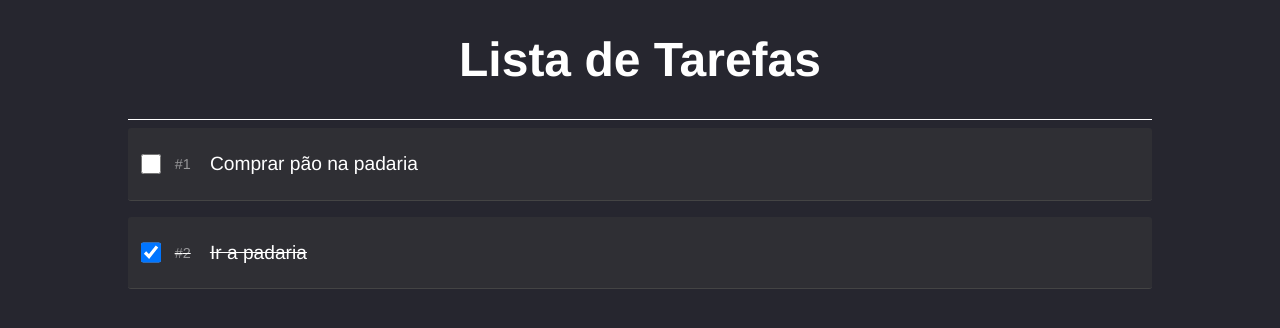
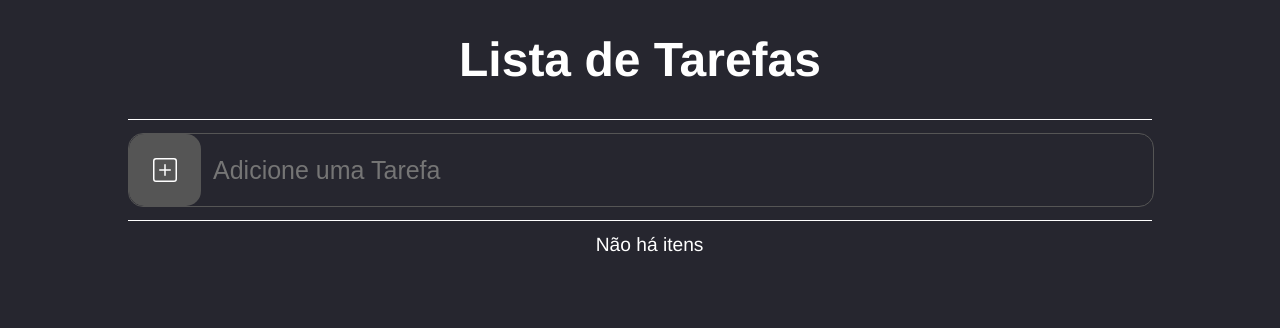
Before and after one commit to Hiemer23/TS-TodoList, a React (Vite) app: page / in a window 1280 px wide. Shown: the top 328 px of the page. Built offline with nearby package versions, Linux system fonts and the light colour scheme.

Commit message:
Add task e delete task criado

```diff
--- a/package.json
+++ b/package.json
@@ -10,7 +10,8 @@
   },
   "dependencies": {
     "react": "^18.2.0",
-    "react-dom": "^18.2.0"
+    "react-dom": "^18.2.0",
+    "react-icons": "^4.7.1"
   },
   "devDependencies": {
     "@types/react": "^18.0.26",
--- /dev/null
+++ b/src/components/Add_Task.tsx
@@ -0,0 +1,35 @@
+import { BsPlusSquare } from 'react-icons/bs'
+
+import { useState } from 'react'
+
+import style from '../styles/Add_Task.module.css'
+
+type Props = {
+  handle_Add_Task: (taskName: string) => void
+}
+
+function Add_Task({ handle_Add_Task }: Props) {
+
+  const [inputText, setInputText] = useState('')
+
+
+  const handleInput = (e: any) => {
+    e.preventDefault()
+    handle_Add_Task(inputText)
+    setInputText('')
+  }
+
+  return (
+    <form className={style.input_container} onSubmit={e => handleInput(e)}>
+      <button><BsPlusSquare /></button>
+      <input className={style.input}
+        type="text"
+        placeholder='Adicione uma Tarefa'
+        value={inputText}
+        onChange={e => setInputText(e.target.value)}
+      />
+    </form>
+  )
+}
+
+export default Add_Task
--- a/src/components/ItemLista.tsx
+++ b/src/components/ItemLista.tsx
@@ -2,24 +2,40 @@ import { useState } from 'react'
 
 import { Item } from '../../types/Item'
 
+import { BsFillTrashFill } from 'react-icons/bs'
+
 type Props = {
-    item: Item
+    item: Item,
+    handle_done_task: (id_task: number) => void,
+    remove_task: (id_task: number) => void
 }
 
 import style from '../styles/Lista.module.css'
 
-function ItemLista({ item }: Props) {
+function ItemLista({ item, handle_done_task, remove_task }: Props) {
 
     const [isChecked, setIsChecked] = useState(item.done)
 
+    const handleCheck = (e: any) => {
+        setIsChecked(e.target.checked)
+        handle_done_task(item.id)
+        //console.log("clicou")
+    }
+
+    const handleDelete = (e: any) => {
+        e.preventDefault()
+        remove_task(item.id)
+    }
+
     return (
-        <div className={isChecked ? style.card_done:style.card} key={item.id}>
+        <div className={isChecked ? style.card_done : style.card} key={item.id}>
             <input type='checkbox'
                 checked={isChecked}
-                onChange={e => setIsChecked(e.target.checked)}
+                onChange={handleCheck}
             ></input>
             <p className={style.id}>#{item.id}</p>
             <p className={style.name}>{item.name}</p>
+            <button onClick={e => handleDelete(e)}><BsFillTrashFill /></button>
         </div>
     )
 }
--- a/src/components/Lista.tsx
+++ b/src/components/Lista.tsx
@@ -1,4 +1,5 @@
 import ItemLista from './ItemLista'
+import Add_Task from './Add_Task'
 
 import { useState } from 'react'
 
@@ -8,25 +9,49 @@ import style from '../styles/Lista.module.css'
 
 function Lista() {
 
-    const [list, setList] = useState<Item[]>([
-        {
-            id: 1,
-            name: "Comprar pão na padaria",
-            done: false,
-        }, {
-            id: 2,
-            name: "Ir a padaria",
-            done: true,
-        },
-    ])
+    const [list, setList] = useState<Item[]>([])
+
+    const handle_Add_Task = (taskName: string) => {
+        let newList = [...list]
+        newList.push({
+            id: list.length + 1,
+            name: taskName,
+            done: false
+        })
+        setList(newList)
+    }
+
+    const handle_done_task = (id_task: number) => {
+        let newList = [...list]
+        newList.map(list_item => {
+            if (list_item.id == id_task) {
+                list_item.done = !list_item.done
+            }
+        })
+        setList(newList)
+        //console.log(newList)
+    }
+
+    const remove_task = (id_task: number) => {
+        let newList = [...list]
+        newList = newList.filter(list_item => list_item.id !== id_task)
+        setList(newList)
+    }
 
     return (
-        <div className={style.container}>
-            {list.length > 0 ? list.map(item => (
-                <ItemLista item={item}></ItemLista>
-            )) :
-                <h1 className={style.name}>Não há itens</h1>}
-        </div>
+        <>
+            <div className={style.container}>
+                <Add_Task handle_Add_Task={handle_Add_Task} />
+            </div>
+            <div className={style.container}>
+                {list.length > 0 ? list.map(item => (
+                    <ItemLista item={item}
+                        handle_done_task={handle_done_task}
+                        remove_task={remove_task}></ItemLista>
+                )) :
+                    <h1 className={style.name}>Não há itens</h1>}
+            </div>
+        </>
     )
 }
 
--- /dev/null
+++ b/src/styles/Add_Task.module.css
@@ -0,0 +1,29 @@
+.input_container{
+    border: 1px solid #555;
+    border-radius: 15px;
+    display: flex;
+    width: 100%;
+    margin: .8em 0;
+}
+.input_container button{
+    display: flex;
+    font-size: 1.5em;
+    padding: 1em;
+    color: #fff;
+    background-color: #555;
+    border: none;
+    border-radius: 15px;
+    transition: .4s;
+    cursor: pointer;
+}
+.input_container button:hover{
+    background-color: rgb(173, 172, 172);
+}
+.input{
+    border: 0px;
+    background: transparent;
+    color: #fff;
+    font-size: 25px;
+    width: 100%;
+    margin-left: 10px;
+}
--- a/src/styles/Lista.module.css
+++ b/src/styles/Lista.module.css
@@ -11,7 +11,8 @@
     border-top: 1px solid #fff;
 }
 
-.card {
+.card,
+.card_done {
     display: flex;
     background-color: #2f2f34;
     width: 100%;
@@ -19,41 +20,34 @@
     overflow: hidden;
     justify-content: flex-start;
     padding: .35em 0;
-    border-bottom: solid 1px #444;
     transition: .4s;
     margin: .5em 0;
-    border-radius: 3px;
+    border-radius: 15px;
 }
 
-.card_done{
-    display: flex;
-    background-color: #2f2f34;
-    width: 100%;
-    flex-direction: row;
-    overflow: hidden;
-    justify-content: flex-start;
-    padding: .35em 0;
-    border-bottom: solid 1px #444;
-    transition: .4s;
-    margin: .5em 0;
-    border-radius: 3px;
+.card_done {
     text-decoration: line-through;
 }
 
-input[type='checkbox']{
+input[type='checkbox'] {
     margin: 0 1em;
     width: 1.5em;
 }
 
-.name{
+.name {
     font-size: 1.2em;
     font-weight: 200;
     padding-left: 1em;
 }
-.id{
+
+.id {
     font-size: .9em;
-    color:rgba(255, 255, 255, 0.5);
+    color: rgba(255, 255, 255, 0.5);
     display: flex;
     justify-content: center;
     align-items: center;
 }
+
+.delete {
+
+}
```
Also changed, not shown: 1 other file (tests, documents, lock files or other folders).
